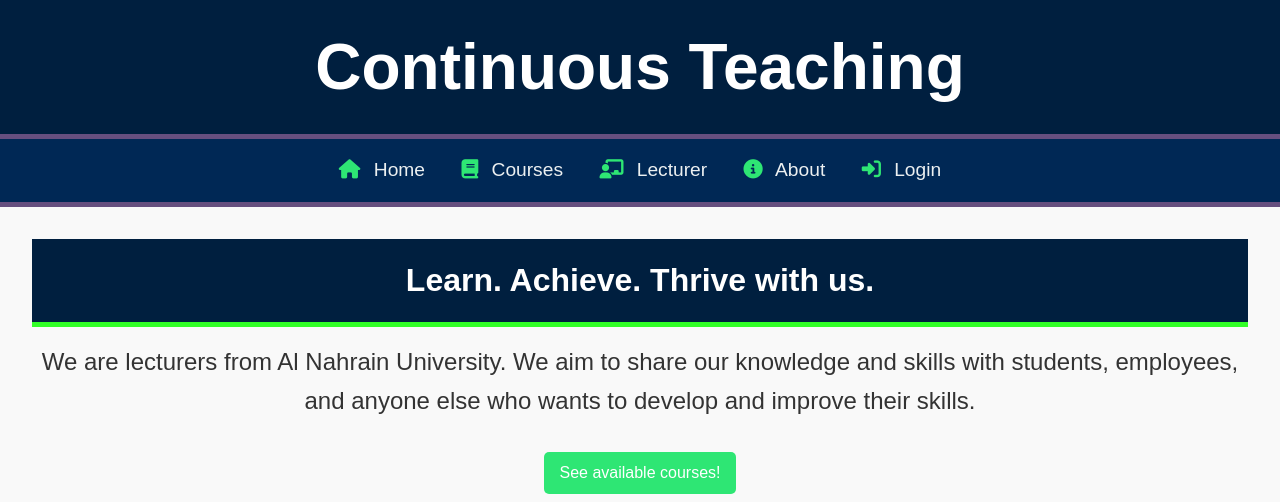
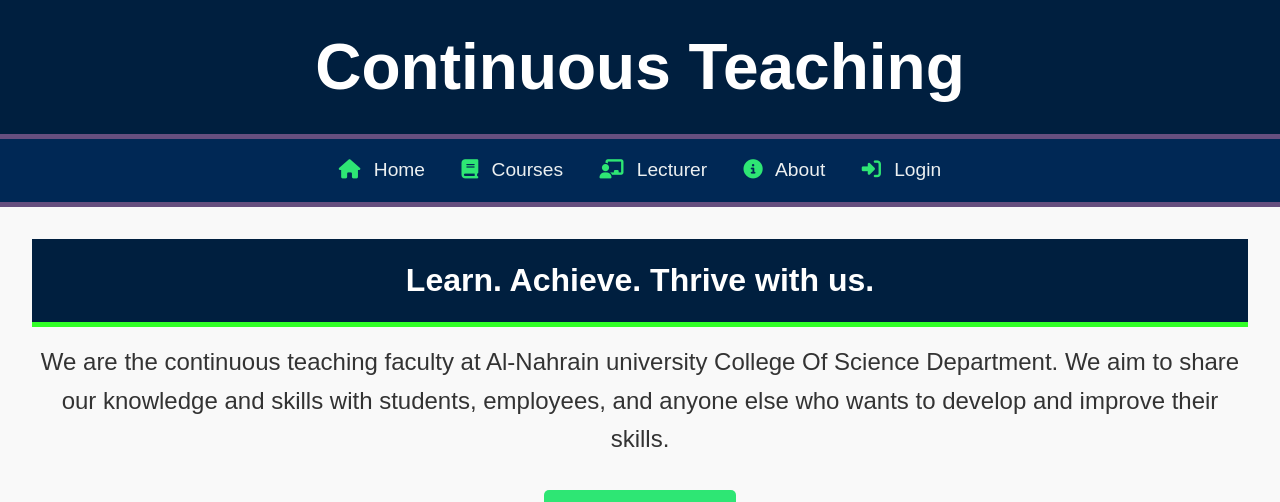
Before and after one commit to Ahmad-Git-Hub/course-management-web-app-Django, a Django app: page / in a window 1280 px wide. Shown: the top 502 px of the page. Run offline with Django 5.2, Linux system fonts and the light colour scheme; some libraries are stand-ins or nearby versions.

Commit message:
Minor change in home.html

```diff
--- a/core/templates/core/home.html
+++ b/core/templates/core/home.html
@@ -4,7 +4,8 @@
 
     <section class="section-one">
       <h2 class="header">Learn. Achieve. Thrive with us.</h2>
-      <p class="section-one-paragraph"> We are lecturers from Al Nahrain University. We aim to share our
+      <p class="section-one-paragraph"> We are the continuous teaching faculty at Al-Nahrain university
+       College Of Science Department. We aim to share our
        knowledge and skills with students, employees, and anyone else
        who wants to develop and improve their skills.</p>
       <a href="{% url 'core-course' %}" class="learn-more-btn">See available courses!</a>
```
